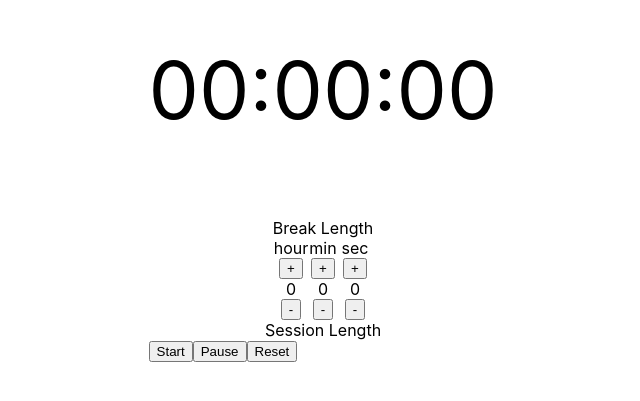
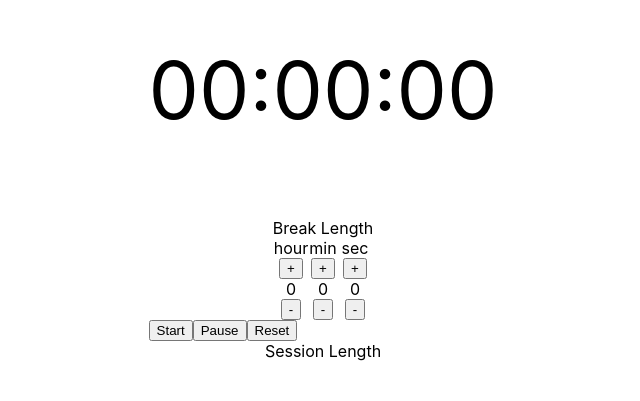
Before and after one commit to AndrewZamora/freeCodeCampProjects, a React (Create React App) app in the folder pomodoro-clock/: page / in a window 1280 px wide. Shown: the part 239-640 px from the top of the page, without its empty margins (317-957 px from the left). Built offline with nearby package versions, Linux system fonts and the light colour scheme.

Commit message:
Moved buttons to a container

```diff
--- a/pomodoro-clock/src/components/Clock.js
+++ b/pomodoro-clock/src/components/Clock.js
@@ -57,7 +57,7 @@ class Clock extends Component {
                 min: 0,
                 sec: 0
             },
-            interval:''
+            interval: ''
         }))
     }
     addZero = i => {
@@ -76,10 +76,12 @@ class Clock extends Component {
                     <Input max={59} unit="min" func={(event) => this.handleInput(event)}></Input>
                     <Input max={59} unit="sec" func={(event) => this.handleInput(event)}></Input>
                 </div>
+                <div style={styles.buttonsContainer}>
+                    <button onClick={() => this.start()}>Start</button>
+                    <button onClick={() => this.pause()}>Pause</button>
+                    <button onClick={() => this.reset()}>Reset</button>
+                </div>
                 <Label id="session-label">Session Length</Label>
-                <button onClick={() => this.start()}>Start</button>
-                <button onClick={() => this.pause()}>Pause</button>
-                <button onClick={() => this.reset()}>Reset</button>
             </div>
         );
     }
@@ -94,5 +96,8 @@ const styles = {
     inputContainer: {
         display: 'flex',
         justifyContent: 'center'
+    },
+    buttonsContainer: {
+        display: 'flex'
     }
 }
```
